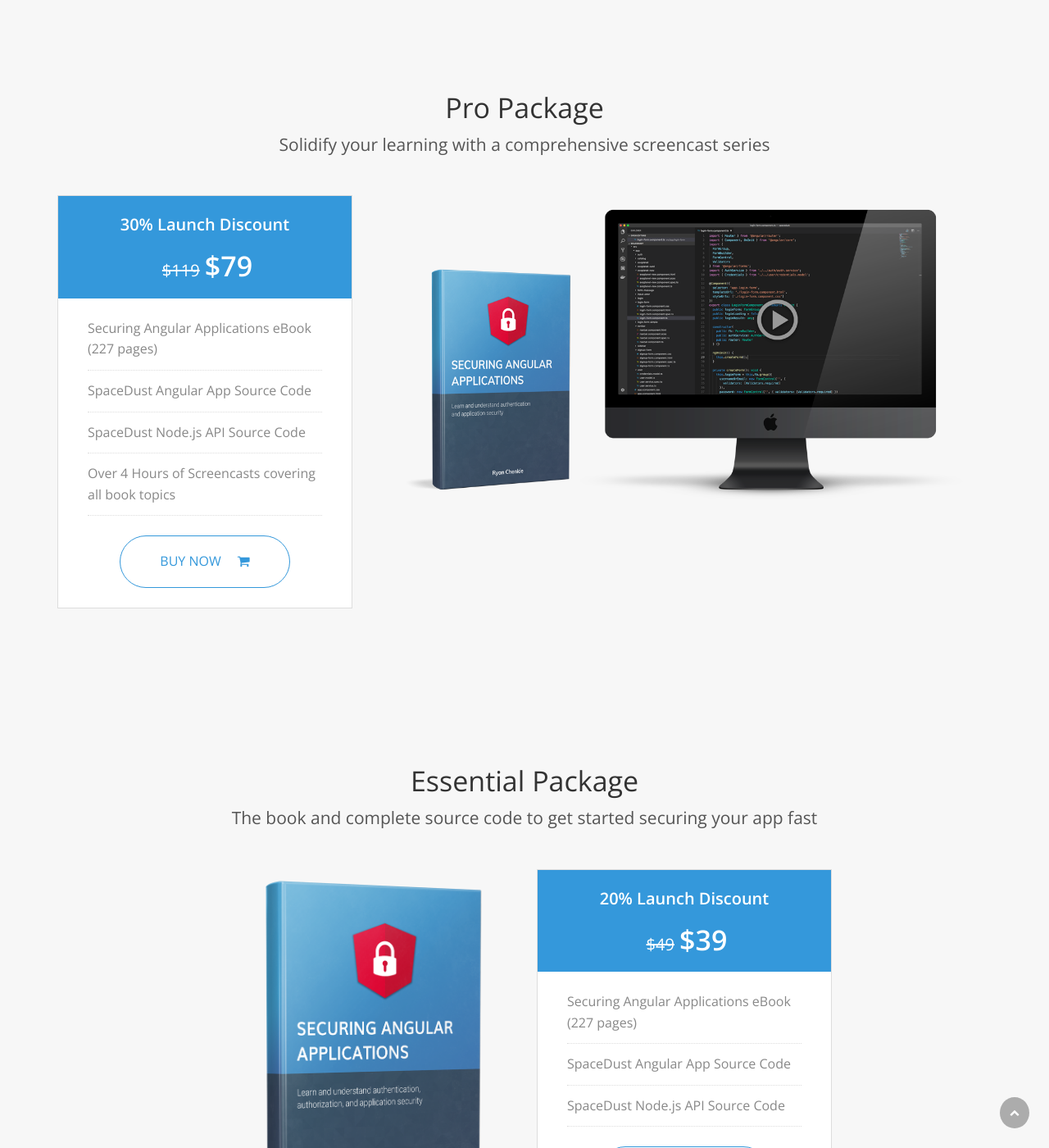
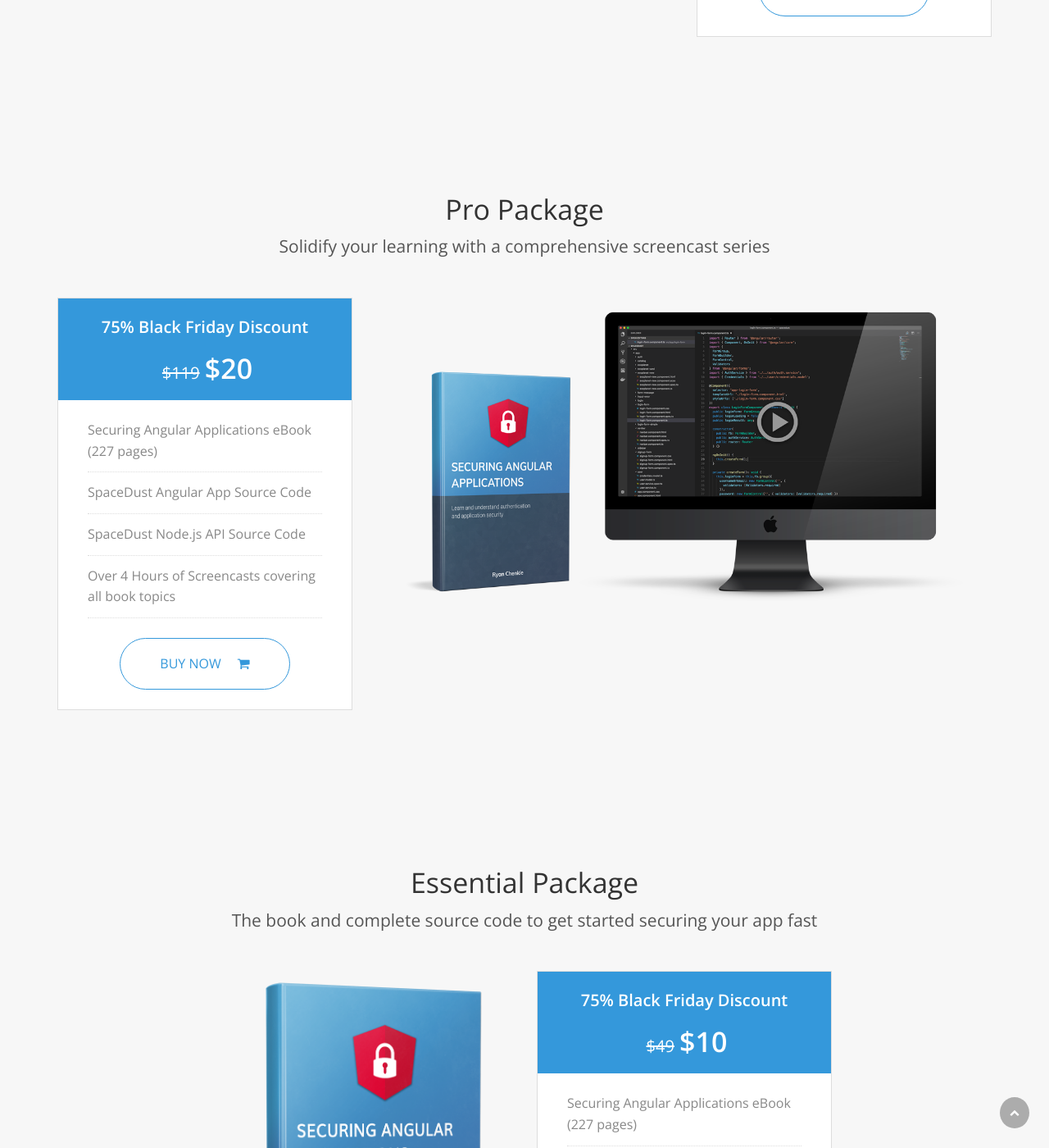
Before and after one commit to chenkie/chenkie.github.io, a Jekyll site: the page securing-angular-applications/index.html, which Jekyll copies as it is, in a window 1280 px wide and 1400 px high, scrolled down 6146 px. Shown: the whole window at 82% size. Built offline with Jekyll 4.4.1, drawn with Linux system fonts in a browser that asks for light colours; some of the changed text lies outside the part shown.

Commit message:
add black friday sale

```diff
--- a/securing-angular-applications/index.html
+++ b/securing-angular-applications/index.html
@@ -25,6 +25,14 @@
   <body>
     <!-- Hero section -->
     <section class="hero" id="Home">
+      <div class="banner">
+        <p>Black Friday Discount - 75% Off All Packages!</p>
+        <p>
+          <a href="#packages"
+            >View Packages <i class="fa fa-arrow-right"></i
+          ></a>
+        </p>
+      </div>
       <div class="container">
         <div class="row first-row" data-0="opacity: 1" data-800="opacity: 0">
           <div class="col-md-5 text-center">
@@ -526,10 +534,10 @@
             <!-- PRICE TABLE -->
             <div class="plan">
               <div class="header">
-                <h4>40% Launch Discount</h4>
+                <h4>75% Black Friday Discount</h4>
                 <div class="price">
                   <span class="period"> <del>$299</del> </span>
-                  <span class="currency"></span>$179
+                  <span class="currency"></span>$75
                 </div>
               </div>
               <ul class="plan-features clearfix">
@@ -542,7 +550,7 @@
                 <li>Complimentary 1 Hour Consultation and Code Review</li>
               </ul>
               <div class="buy-button">
-                <a class="button" href="https://gum.co/saa-ultimate/launch40"
+                <a class="button" href="https://gum.co/saa-ultimate/blackfriday"
                   >Buy Now <i class="fa fa-shopping-cart"></i>
                 </a>
               </div>
@@ -568,10 +576,10 @@
             <!-- PRICE TABLE -->
             <div class="plan">
               <div class="header">
-                <h4>30% Launch Discount</h4>
+                <h4>75% Black Friday Discount</h4>
                 <div class="price">
                   <span class="period"> <del>$119</del> </span>
-                  <span class="currency"></span>$79
+                  <span class="currency"></span>$20
                 </div>
               </div>
               <ul class="plan-features clearfix">
@@ -581,7 +589,7 @@
                 <li>Over 4 Hours of Screencasts covering all book topics</li>
               </ul>
               <div class="buy-button">
-                <a class="button" href="https://gum.co/saa-pro/launch30"
+                <a class="button" href="https://gum.co/saa-pro/blackfriday"
                   >Buy Now <i class="fa fa-shopping-cart"></i>
                 </a>
               </div>
@@ -620,10 +628,10 @@
             <!-- PRICE TABLE -->
             <div class="plan">
               <div class="header">
-                <h4>20% Launch Discount</h4>
+                <h4>75% Black Friday Discount</h4>
                 <div class="price">
                   <span class="period"> <del>$49</del> </span>
-                  <span class="currency"></span>$39
+                  <span class="currency"></span>$10
                 </div>
               </div>
               <ul class="plan-features clearfix">
@@ -632,7 +640,9 @@
                 <li>SpaceDust Node.js API Source Code</li>
               </ul>
               <div class="buy-button">
-                <a class="button" href="https://gum.co/saa-essential/launch20"
+                <a
+                  class="button"
+                  href="https://gum.co/saa-essential/blackfriday"
                   >Buy Now <i class="fa fa-shopping-cart"></i>
                 </a>
               </div>
@@ -678,7 +688,7 @@
                   >
                     <input
                       type="hidden"
-                      value="{&quot;form_style&quot;:&quot;naked&quot;,&quot;converted_behavior&quot;:&quot;show&quot;,&quot;days_no_show&quot;:&quot;15&quot;,&quot;delay_seconds&quot;:&quot;10&quot;,&quot;display_devices&quot;:&quot;all&quot;,&quot;display_position&quot;:&quot;br&quot;,&quot;embed_style&quot;:&quot;inline&quot;,&quot;embed_trigger&quot;:&quot;scroll_percentage&quot;,&quot;scroll_percentage&quot;:&quot;70&quot;}"
+                      value='{"form_style":"naked","converted_behavior":"show","days_no_show":"15","delay_seconds":"10","display_devices":"all","display_position":"br","embed_style":"inline","embed_trigger":"scroll_percentage","scroll_percentage":"70"}'
                       id="ck_form_options"
                     />
                     <input
```
